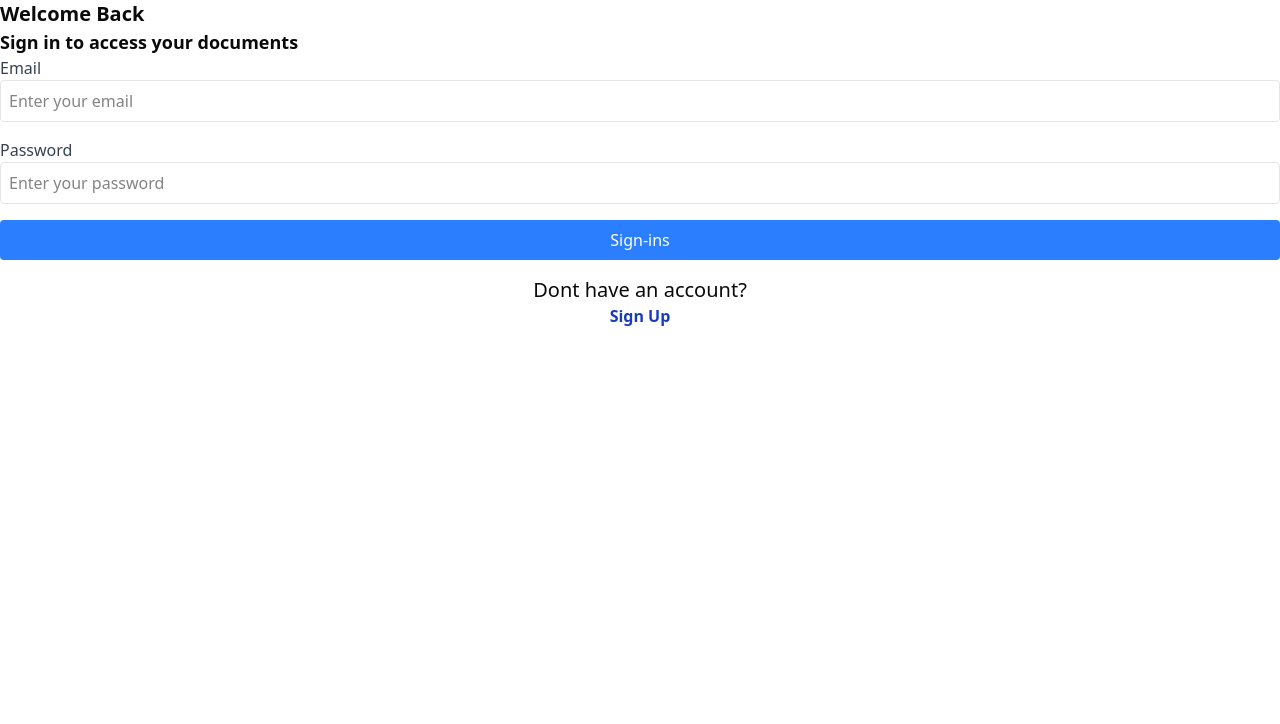
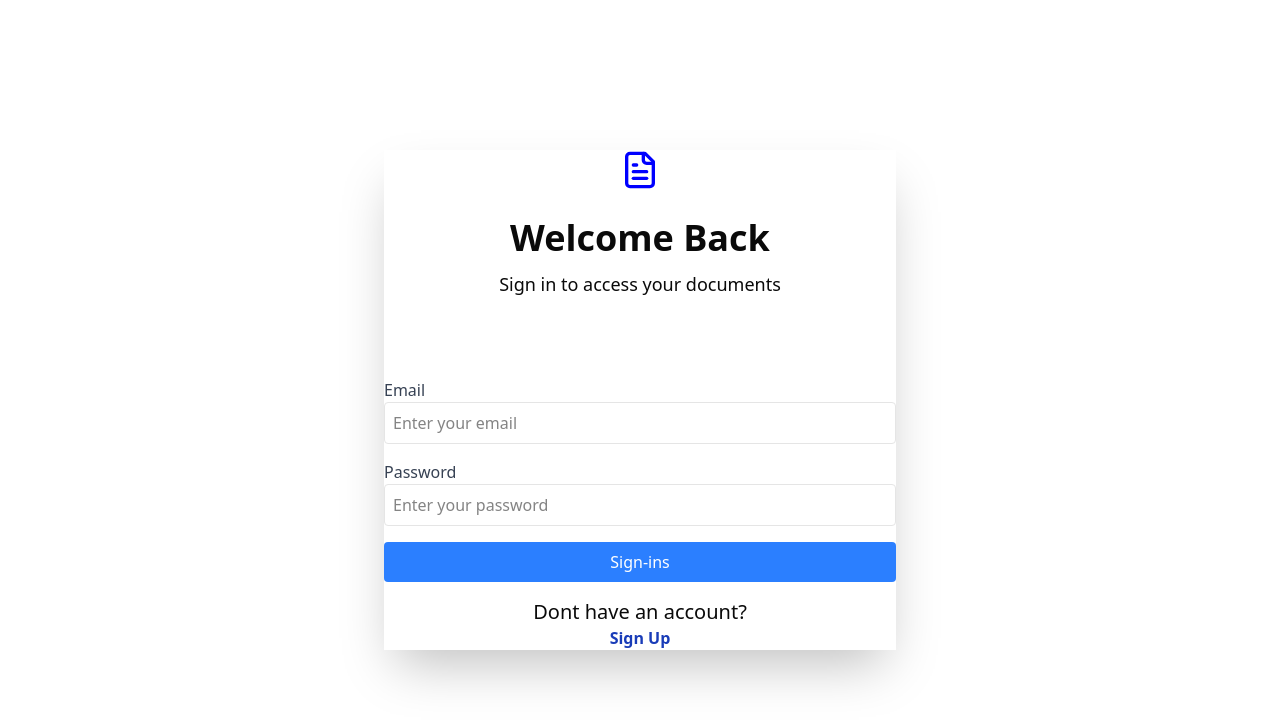
Before and after one commit to Pallab-Ghosh/File_Sharing_Applicationa, a Next.js app in the folder Frontend/my-app/: page /SignIn in a window 1280 px wide. Shown: the top 724 px of the page. Built offline with nearby package versions, Linux system fonts and the light colour scheme.

Commit message:
Update more stylings

```diff
--- a/Frontend/my-app/app/(auth)/SignIn/page.jsx
+++ b/Frontend/my-app/app/(auth)/SignIn/page.jsx
@@ -1,15 +1,19 @@
 import React from 'react'
 import SignUpForm from '../../components/SignInForm';
 import SignInForm from '../../components/SignInForm';
+import { FileText } from 'lucide-react';
 const page = () => {
   return (
-    <div>
-       <div>
-           <p className='font-bold text-xl'>Welcome Back</p>
-           <p className='font-semibold text-lg'>Sign in to access your documents</p>
-       </div>
-        <div>
-           <SignInForm/>
+    <div className='h-screen flex justify-center items-center'>
+        <div className='shadow-2xl w-96 sm:w-lg'>
+            <div className='mb-20 text-center flex flex-col items-center'>
+               <FileText size={40} color='blue' className='mb-7' />
+              <p className='font-bold text-4xl mb-3'>Welcome Back</p>
+              <p className=' text-lg'>Sign in to access your documents</p>
+          </div>
+            <div>
+              <SignInForm/>
+            </div>
         </div>
     </div>
   )
```
